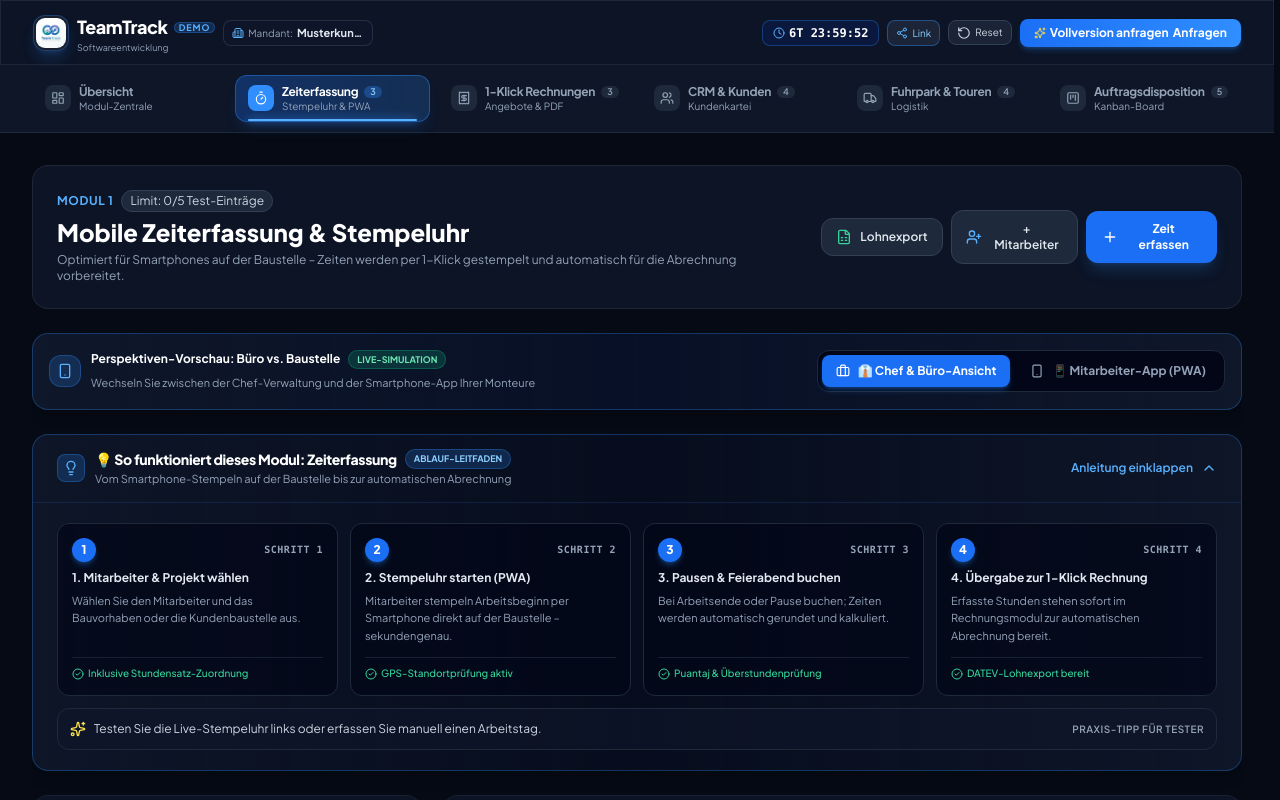
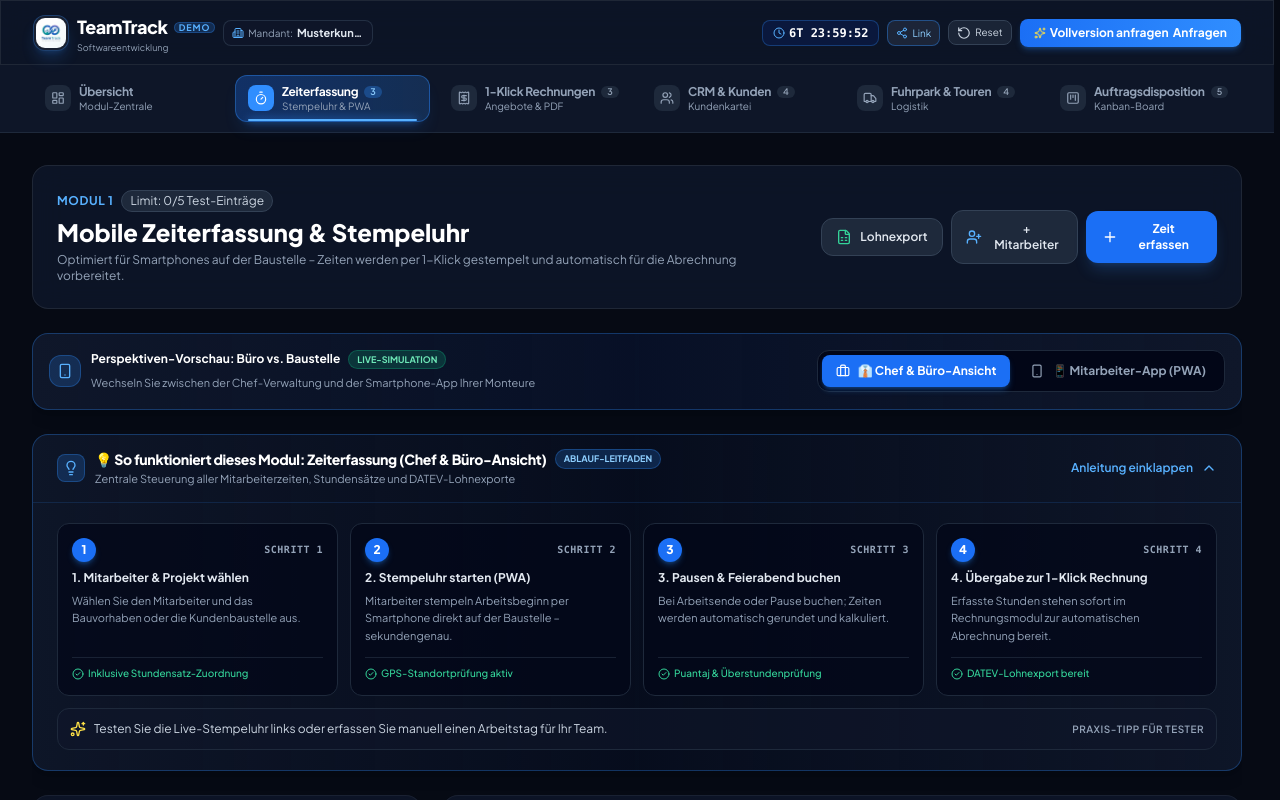
Before and after one commit to teamtrack1019/teamtrack-demo, a React (Vite) app: page / in a window 1280 px wide. Both pictures are taken after a click on the button "Erstes Modul testen". Shown: the top 800 px of the page. Built offline with nearby package versions, Linux system fonts and the light colour scheme.

Commit message:
feat: Add dedicated worker workflow guide in Zeiterfassung Mitarbeiter-App

```diff
--- a/src/components/modules/ZeiterfassungModule.jsx
+++ b/src/components/modules/ZeiterfassungModule.jsx
@@ -233,7 +233,7 @@ export const ZeiterfassungModule = () => {
   const workerAbsences = (data.absences || []).filter(ab => ab.employee === activeEmployee);
   const workerTotalHours = workerTimesheets.reduce((acc, curr) => acc + (curr.totalHours || 0), 0);
 
-  const workflowSteps = [
+  const chefWorkflowSteps = [
     {
       title: '1. Mitarbeiter & Projekt wählen',
       desc: 'Wählen Sie den Mitarbeiter und das Bauvorhaben oder die Kundenbaustelle aus.',
@@ -253,6 +253,29 @@ export const ZeiterfassungModule = () => {
       title: '4. Übergabe zur 1-Klick Rechnung',
       desc: 'Erfasste Stunden stehen sofort im Rechnungsmodul zur automatischen Abrechnung bereit.',
       hint: 'DATEV-Lohnexport bereit'
+    }
+  ];
+
+  const workerWorkflowSteps = [
+    {
+      title: '1. Tagesbaustelle & Route einsehen',
+      desc: 'Öffnen Sie morgens die TeamTrack-App auf dem Smartphone – die zugewiesene Baustelle wird sofort angezeigt.',
+      hint: '1-Klick Google Maps Navigation'
+    },
+    {
+      title: '2. Arbeitsbeginn stempeln (Kommen)',
+      desc: 'Tippen Sie bei Ankunft auf „Arbeitsbeginn“. Das System verifiziert Ihren Standort automatisch per GPS.',
+      hint: 'Sekundengenaue Zeiterfassung'
+    },
+    {
+      title: '3. Pausen & Feierabend buchen',
+      desc: 'Buchen Sie gesetzliche Ruhepausen (z.B. 30 Min.) und stempeln Sie bei Arbeitsende auf „Feierabend“.',
+      hint: 'Direkte Übertragung ans Büro'
+    },
+    {
+      title: '4. Urlaub & Krankmeldung (eAU) senden',
+      desc: 'Stellen Sie Urlaubsanträge oder laden Sie ärztliche AU-Bescheinigungen per Foto direkt in die App hoch.',
+      hint: 'Papierlos & DSGVO-konform'
     }
   ];
 
@@ -350,13 +373,22 @@ export const ZeiterfassungModule = () => {
         </div>
       </div>
 
-      {/* Module Workflow Guide */}
-      <ModuleWorkflowGuide
-        moduleTitle="Zeiterfassung"
-        tagline="Vom Smartphone-Stempeln auf der Baustelle bis zur automatischen Abrechnung"
-        steps={workflowSteps}
-        benefitText="Testen Sie die Live-Stempeluhr links oder erfassen Sie manuell einen Arbeitstag."
-      />
+      {/* Module Workflow Guide (Dynamic for Chef vs Worker) */}
+      {viewPerspective === 'chef' ? (
+        <ModuleWorkflowGuide
+          moduleTitle="Zeiterfassung (Chef & Büro-Ansicht)"
+          tagline="Zentrale Steuerung aller Mitarbeiterzeiten, Stundensätze und DATEV-Lohnexporte"
+          steps={chefWorkflowSteps}
+          benefitText="Testen Sie die Live-Stempeluhr links oder erfassen Sie manuell einen Arbeitstag für Ihr Team."
+        />
+      ) : (
+        <ModuleWorkflowGuide
+          moduleTitle="Mitarbeiter-App (Smartphone PWA)"
+          tagline="So arbeiten Ihre Monteure & Fachkräfte vor Ort auf der Baustelle"
+          steps={workerWorkflowSteps}
+          benefitText="Tippen Sie unten auf „Arbeitsbeginn“ oder testen Sie das Einreichen eines Urlaubsantrags / einer Krankmeldung."
+        />
+      )}
 
       {/* ========================================================================= */}
       {/* PERSPECTIVE 1: CHEF & BÜRO-ANSICHT */}
```
